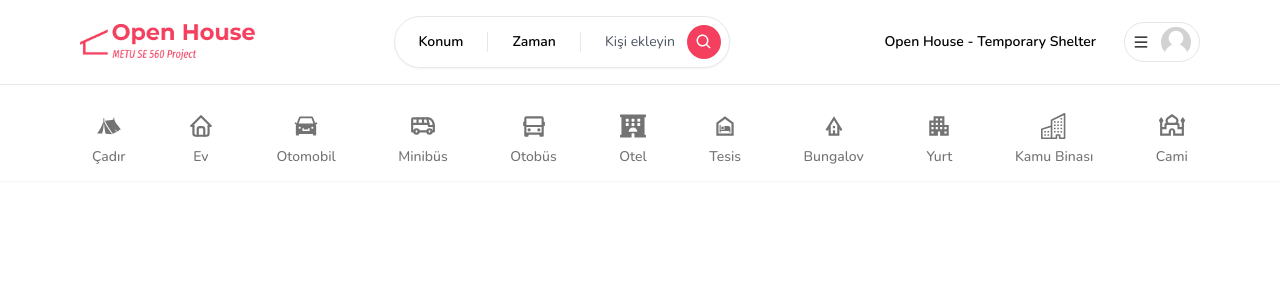
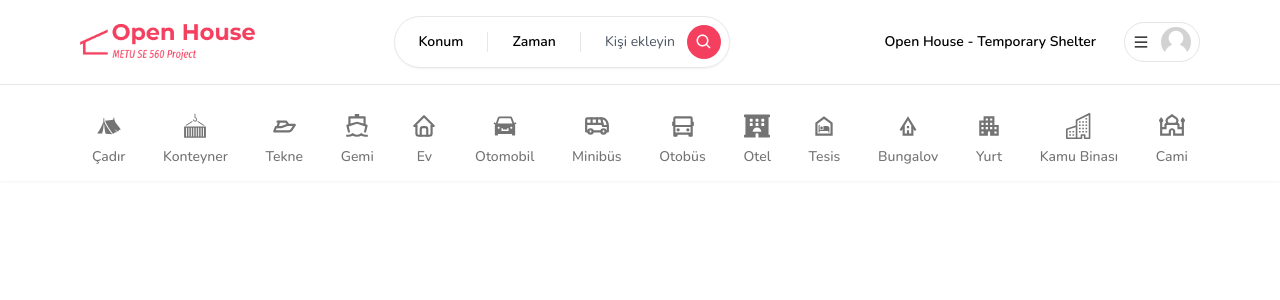
Before and after one commit to Okaca/SE560_OpenHouse, a Next.js app: page / in a window 1280 px wide. Shown: the top 300 px of the page. Built offline with nearby package versions, Linux system fonts and the light colour scheme; no server answers.

Commit message:
Add kenteyner, tekne, gemi

```diff
--- a/app/components/navbar/Categories.tsx
+++ b/app/components/navbar/Categories.tsx
@@ -2,12 +2,12 @@
 
 import Container from "../Container";
 
-import { TbHome, TbBus } from "react-icons/tb";
-import { GiCampingTent } from "react-icons/gi";
+import { TbHome, TbBus, TbSpeedboat } from "react-icons/tb";
+import { GiCampingTent, GiCargoCrate } from "react-icons/gi";
 import { FaHotel } from "react-icons/fa";
 import { MdOutlineNightShelter, MdOutlineBungalow, MdApartment, MdOutlineMosque } from "react-icons/md"
 import { AiFillCar } from "react-icons/ai";
-import { RiBus2Line } from "react-icons/ri";
+import { RiBus2Line, RiShipLine } from "react-icons/ri";
 import { BsBuildings } from "react-icons/bs";
 import CategoryBox from "../CategoryBox";
 import { usePathname, useSearchParams } from "next/navigation";
@@ -18,6 +18,21 @@ export const categories = [
         label: 'Çadır',
         icon: GiCampingTent,
         description: 'Barınma tipi Çadır!'
+    },
+    {
+        label: 'Konteyner',
+        icon: GiCargoCrate,
+        description: 'Barınma tipi Konteyner!'
+    },
+    {
+        label: 'Tekne',
+        icon: TbSpeedboat,
+        description: 'Barınma tipi Tekne!'
+    },
+    {
+        label: 'Gemi',
+        icon: RiShipLine,
+        description: 'Barınma tipi Gemi!'
     },
     {
         label: 'Ev',
--- a/next.config.js
+++ b/next.config.js
@@ -2,6 +2,7 @@
 const nextConfig = {
   experimental: {
     appDir: true,
+    distDir: 'build'
   },
   images: {
     domains: [
--- a/package.json
+++ b/package.json
@@ -5,8 +5,10 @@
   "scripts": {
     "dev": "next dev",
     "build": "next build",
-    "start": "next start",
-    "lint": "next lint"
+    "gcp-build": "next build",
+    "start": "next start -p 8080",
+    "lint": "next lint",
+    "deploy": "gcloud app deploy"
   },
   "dependencies": {
     "@next-auth/prisma-adapter": "^1.0.6",
```
Also changed, not shown: app.yaml (added, +7 -0 lines).
